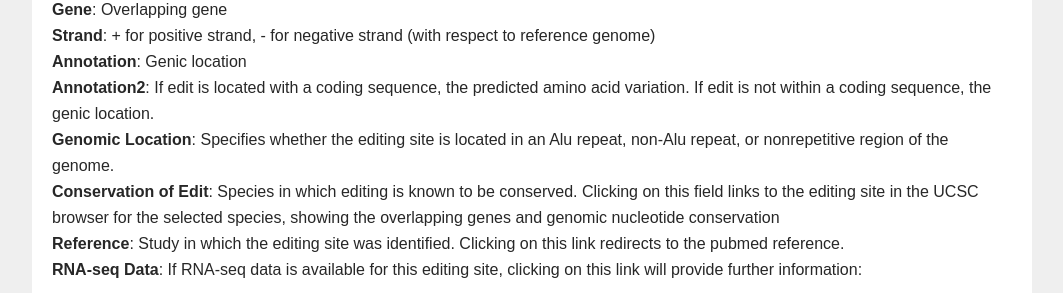
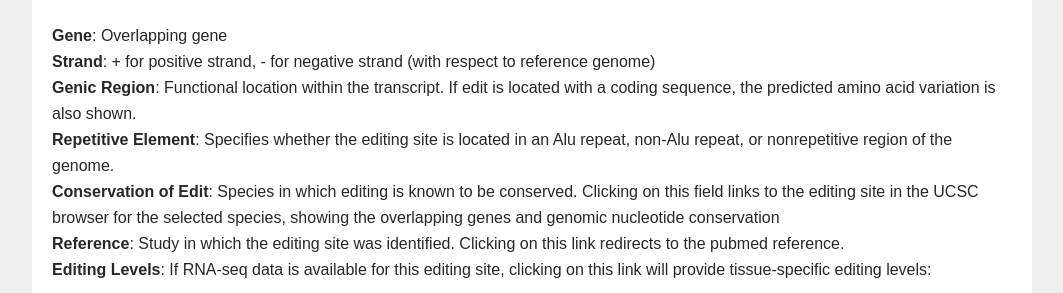
Before and after one commit to triciatricia/editome, a Django app: page /tutorial/ in a window 1280 px wide. Shown: the part 2612-2905 px from the top of the page, without its empty margins (108-1171 px from the left). Run offline with Django 3.2, Linux system fonts and the light colour scheme.

Commit message:
changed tutorial

```diff
--- a/templates/tutorial.html
+++ b/templates/tutorial.html
@@ -12,16 +12,16 @@
 <b>Editing Conservation</b>: Filter by observation of editing in other organisms</p>
 <p> <b>Results page:</b></p>
 <img src = "http://www.stanford.edu/~gokulr/database/results.png" alt="Results" width = "900">
-<p><b>Chromosome</b>: Chromosome in reference genome<br>
+<p><b>Download results</b>: Download all information in results table to tab-delimited text file<br>
+<b>Chromosome</b>: Chromosome in reference genome<br>
 <b>Position</b>: Coordinate on chromosome. Clicking on this field links to the editing site in the UCSC browser, showing the overlapping genes and genomic nucleotide conservation:</p>
 <img src = "http://www.stanford.edu/~gokulr/database/ucsc.png" alt="UCSC" width = "900">
 <p><b>Gene</b>: Overlapping gene<br>
 <b>Strand</b>: + for positive strand, - for negative strand (with respect to reference genome)<br>
-<b>Annotation</b>: Genic location<br>
-<b>Annotation2</b>: If edit is located with a coding sequence, the predicted amino acid variation. If edit is not within a coding sequence, the genic location.<br>
-<b>Genomic Location</b>: Specifies whether the editing site is located in an Alu repeat, non-Alu repeat, or nonrepetitive region of the genome.<br>
+<b>Genic Region</b>: Functional location within the transcript. If edit is located with a coding sequence, the predicted amino acid variation is also shown. <br>
+<b>Repetitive Element</b>: Specifies whether the editing site is located in an Alu repeat, non-Alu repeat, or nonrepetitive region of the genome.<br>
 <b>Conservation of Edit</b>: Species in which editing is known to be conserved. Clicking on this field links to the editing site in the UCSC browser for the selected species, showing the overlapping genes and genomic nucleotide conservation<br>
 <b>Reference</b>: Study in which the editing site was identified. Clicking on this link redirects to the pubmed reference.<br>
-<b>RNA-seq Data</b>: If RNA-seq data is available for this editing site, clicking on this link will provide further information:</p>
+<b>Editing Levels</b>: If RNA-seq data is available for this editing site, clicking on this link will provide tissue-specific editing levels:</p>
 <img src = "http://www.stanford.edu/~gokulr/database/rnainfo.png" alt="RNAseqInfo" width = "900">
 {% endblock %}
```
